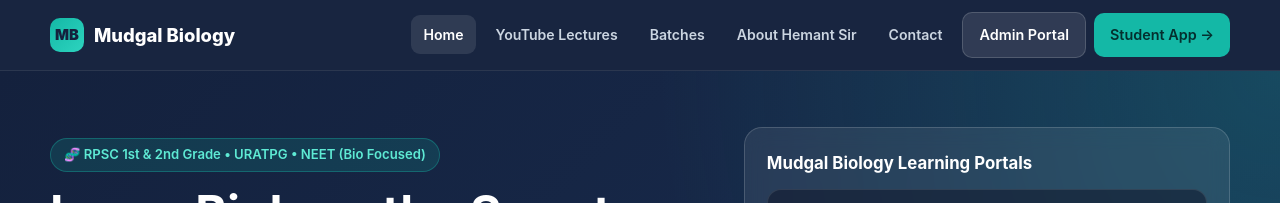
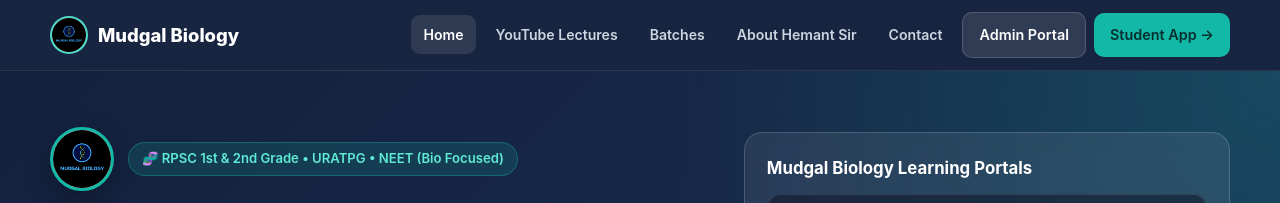
Before and after one commit to HarshSingh000/mudgal-biology, a website: page public/index.html in a window 1280 px wide. Shown: the top 203 px of the page. Drawn offline with Linux system fonts and the light colour scheme; no server answers.

Commit message:
Add official @MUDGALBIOLOGY logo and favicon across all pages

```diff
--- a/public/admin/admin.js
+++ b/public/admin/admin.js
@@ -58,7 +58,7 @@ const admin = {
         <main class="content">
           <div class="card" style="max-width:460px;margin:40px auto;">
             <div style="display:flex;align-items:center;gap:10px;margin-bottom:10px;">
-              <div class="brand-mark">MB</div>
+              <img src="/assets/logo.jpg" alt="Mudgal Biology Logo" class="brand-logo" />
               <span class="badge">Mudgal Biology</span>
             </div>
             <h2 style="margin:0 0 6px;">Admin &amp; Faculty Console</h2>
@@ -87,13 +87,13 @@ const admin = {
 
     root.innerHTML = `
       <div class="mobile-header">
-        <div style="display:flex;align-items:center;gap:8px;font-weight:800;"><span class="brand-mark">MB</span> Mudgal Biology Admin</div>
+        <div style="display:flex;align-items:center;gap:8px;font-weight:800;"><img src="/assets/logo.jpg" alt="Mudgal Biology Logo" class="brand-logo" /> Mudgal Biology Admin</div>
         <button class="hamburger" onclick="admin.toggleMenu()">☰ Menu</button>
       </div>
       <div id="adminBackdrop" class="backdrop" onclick="admin.toggleMenu()"></div>
       <div class="admin-shell">
         <aside id="adminSide" class="side">
-          <div class="brand"><div class="brand-mark">MB</div><div>Mudgal Biology<div style="font-size:.72rem;font-weight:500;color:#94A3B8;">Admin Console</div></div></div>
+          <div class="brand"><img src="/assets/logo.jpg" alt="Mudgal Biology Logo" class="brand-logo" /><div>Mudgal Biology<div style="font-size:.72rem;font-weight:500;color:#94A3B8;">Admin Console</div></div></div>
           <button class="${this.tab==='dashboard'?'active':''}" onclick="admin.navigate('dashboard')">📊 Dashboard</button>
           <button class="${this.tab==='catalogue'?'active':''}" onclick="admin.navigate('catalogue')">📚 Courses &amp; Curriculum</button>
           <button class="${this.tab==='tests'?'active':''}" onclick="admin.navigate('tests')">📝 Mock Tests &amp; Live</button>
--- a/public/app/styles.css
+++ b/public/app/styles.css
@@ -71,6 +71,16 @@ body { margin: 0; font-family: 'Inter', system-ui, -apple-system, sans-serif; ba
   font-weight: 900;
   font-size: .88rem;
   box-shadow: 0 2px 8px rgba(20, 184, 166, 0.35);
+}
+.brand-logo {
+  width: 38px;
+  height: 38px;
+  border-radius: 50%;
+  object-fit: cover;
+  border: 2px solid rgba(45, 212, 191, 0.85);
+  background: #fff;
+  box-shadow: 0 2px 8px rgba(20, 184, 166, 0.35);
+  flex-shrink: 0;
 }
 .brand-text { display: flex; flex-direction: column; line-height: 1.15; }
 .brand-name { font-weight: 800; font-size: 1rem; letter-spacing: -.2px; white-space: nowrap; }
--- a/public/index.html
+++ b/public/index.html
@@ -4,6 +4,7 @@
   <meta charset="UTF-8" />
   <meta name="viewport" content="width=device-width, initial-scale=1.0" />
   <title>Mudgal Biology — Learn Biology the Smart Way | RPSC, URATPG &amp; NEET</title>
+  <link rel="icon" type="image/jpeg" href="/assets/logo.jpg" />
   <link rel="stylesheet" href="/site.css" />
   <style>
     .hero { background: radial-gradient(circle at top right, rgba(20,184,166,.22), transparent 45%), linear-gradient(135deg, var(--navy) 0%, #192E52 100%); color: #fff; padding: 56px 24px 64px; }
@@ -25,7 +26,7 @@
 <body>
   <header class="site-header">
     <div class="nav">
-      <a class="brand" href="/"><div class="brand-icon">MB</div><span>Mudgal Biology</span></a>
+      <a class="brand" href="/"><img src="/assets/logo.jpg" alt="Mudgal Biology Logo" class="brand-logo" /><span>Mudgal Biology</span></a>
       <nav class="nav-links">
         <a href="/" class="nav-link active">Home</a>
         <a href="/#videos" class="nav-link">YouTube Lectures</a>
@@ -41,7 +42,10 @@
   <section class="hero">
     <div class="container hero-grid">
       <div>
-        <span class="pill">🧬 RPSC 1st &amp; 2nd Grade &bull; URATPG &bull; NEET (Bio Focused)</span>
+        <div class="hero-brand-badge">
+          <img src="/assets/logo.jpg" alt="MUDGAL BIOLOGY Official Logo" />
+          <span class="pill" style="margin-bottom:0;">🧬 RPSC 1st &amp; 2nd Grade &bull; URATPG &bull; NEET (Bio Focused)</span>
+        </div>
         <h1>Learn Biology the Smart Way</h1>
         <div class="tagline">“Har topic ko simple banake padhate hain”</div>
         <p class="sub">Guided by <strong>Hemant Mudgal</strong> (RPSC 2nd Grade Science 2022 Qualified &amp; Senior Teacher, Govt. of Rajasthan) — topic-wise Graduation &amp; NCERT Biology lectures, RPSC PYQs, smart short-note e-books, flashcards &amp; GEMS Test Series.</p>
--- a/public/site.css
+++ b/public/site.css
@@ -16,6 +16,9 @@ header.site-header { background: rgba(20,33,61,.98); backdrop-filter: blur(10px)
 .nav { max-width: 1180px; margin: 0 auto; display: flex; align-items: center; justify-content: space-between; gap: 14px; flex-wrap: wrap; }
 .brand { font-weight: 800; font-size: 1.15rem; display: flex; align-items: center; gap: 10px; color: #fff; text-decoration: none; }
 .brand-icon { width: 34px; height: 34px; border-radius: 10px; background: linear-gradient(135deg, var(--teal), #2DD4BF); color: var(--navy); display: grid; place-items: center; font-weight: 900; font-size: .92rem; }
+.brand-logo { width: 38px; height: 38px; border-radius: 50%; object-fit: cover; border: 2px solid rgba(45,212,191,.85); background: #fff; flex-shrink: 0; }
+.hero-brand-badge { display: flex; align-items: center; gap: 14px; margin-bottom: 16px; }
+.hero-brand-badge img { width: 64px; height: 64px; border-radius: 50%; object-fit: cover; border: 3px solid var(--teal); box-shadow: 0 8px 24px rgba(0,0,0,.28); background: #fff; }
 .nav-links { display: flex; gap: 8px; align-items: center; flex-wrap: wrap; }
 .nav-link { color: #CBD5E1; text-decoration: none; padding: 8px 12px; border-radius: 9px; font-weight: 600; font-size: .88rem; transition: .15s; }
 .nav-link:hover, .nav-link.active { background: rgba(255,255,255,.10); color: #fff; }
```
Also changed, not shown: public/about.html (+2 -1 lines), public/admin/index.html (+2 -0 lines), public/app/index.html (+2 -1 lines), public/contact.html (+2 -1 lines), public/privacy.html (+2 -1 lines), public/refund.html (+2 -1 lines), public/terms.html (+2 -1 lines), tests/api.test.js (+1 -1 lines), public/assets/logo.jpg (added).
